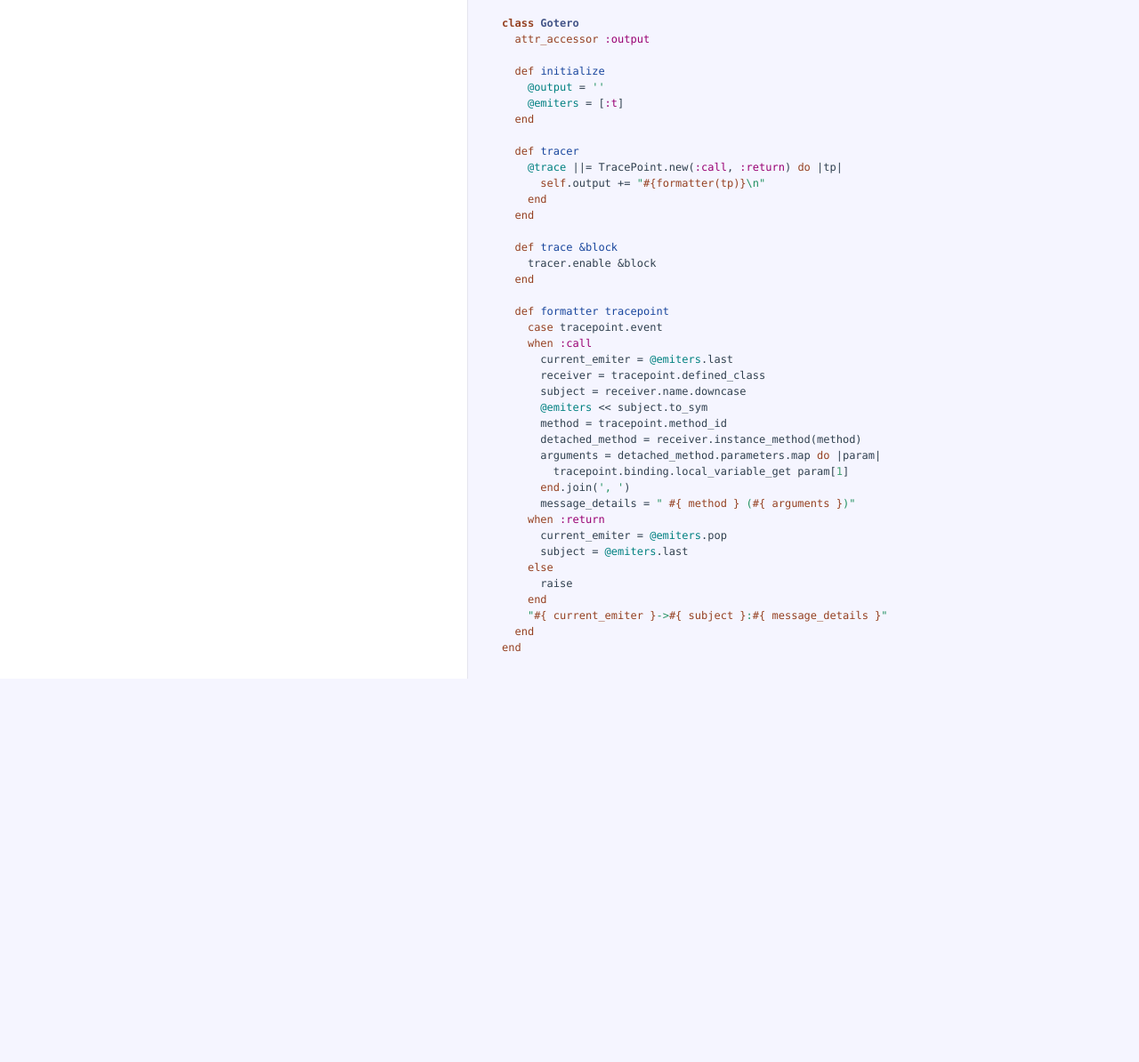
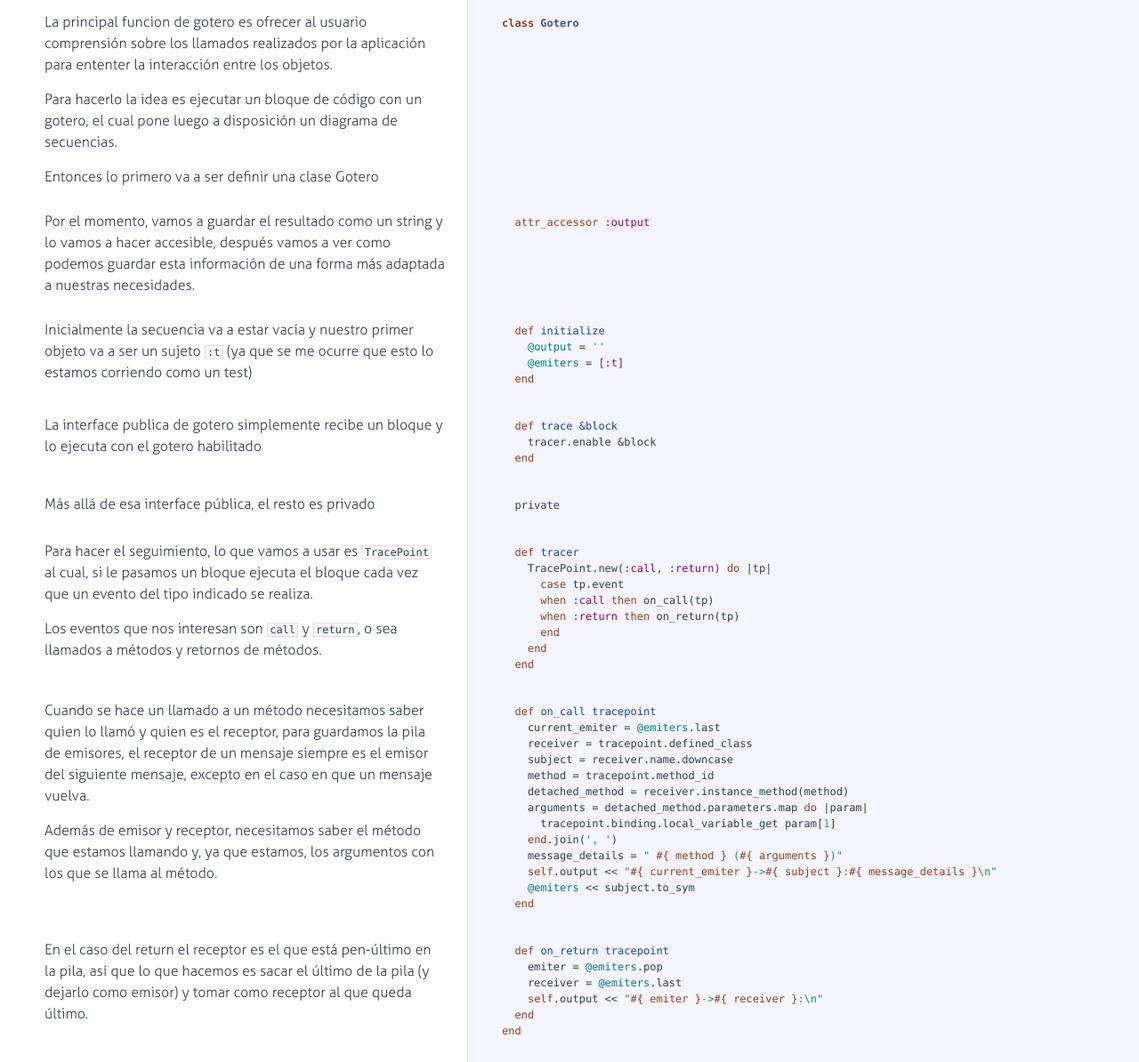
Before and after one commit to rubylit/gotero, a plain HTML site: page index.html in a window 1280 px wide. Shown: the part 95-1289 px from the top of the page at 89% size. Before the commit the page ends 858 px from the top, so only its background shows below. Drawn offline with Linux system fonts and the light colour scheme.

Commit message:
Add documentation.

```diff
--- a/index.html
+++ b/index.html
@@ -27,47 +27,165 @@
               <div class="pilwrap ">
                 <a class="pilcrow" href="#section-1">&#182;</a>
               </div>
+              <p>La principal funcion de gotero es ofrecer al usuario comprensión sobre los
+llamados realizados por la aplicación para ententer la interacción entre los
+objetos.</p>
+<p>Para hacerlo la idea es ejecutar un bloque de código con un gotero, el cual
+pone luego a disposición un diagrama de secuencias.</p>
+<p>Entonces lo primero va a ser definir una clase Gotero</p>
 
             </div>
 
-            <div class="content"><div class='highlight'><pre><span class="hljs-class"><span class="hljs-keyword">class</span> <span class="hljs-title">Gotero</span></span>
-  <span class="hljs-keyword">attr_accessor</span> <span class="hljs-symbol">:output</span>
+            <div class="content"><div class='highlight'><pre>
+<span class="hljs-class"><span class="hljs-keyword">class</span> <span class="hljs-title">Gotero</span></span></pre></div></div>
 
-  <span class="hljs-function"><span class="hljs-keyword">def</span> <span class="hljs-title">initialize</span></span>
+        </li>
+
+
+        <li id="section-2">
+            <div class="annotation">
+
+              <div class="pilwrap ">
+                <a class="pilcrow" href="#section-2">&#182;</a>
+              </div>
+              <p>Por el momento, vamos a guardar el resultado como un string y lo vamos a
+hacer accesible, después vamos a ver como podemos guardar esta información
+de una forma más adaptada a nuestras necesidades.</p>
+
+            </div>
+
+            <div class="content"><div class='highlight'><pre>  <span class="hljs-keyword">attr_accessor</span> <span class="hljs-symbol">:output</span></pre></div></div>
+
+        </li>
+
+
+        <li id="section-3">
+            <div class="annotation">
+
+              <div class="pilwrap ">
+                <a class="pilcrow" href="#section-3">&#182;</a>
+              </div>
+              <p>Inicialmente la secuencia va a estar vacía y nuestro primer objeto va a ser
+un sujeto <code>:t</code> (ya que se me ocurre que esto lo estamos corriendo como un
+test)</p>
+
+            </div>
+
+            <div class="content"><div class='highlight'><pre>  <span class="hljs-function"><span class="hljs-keyword">def</span> <span class="hljs-title">initialize</span></span>
     <span class="hljs-variable">@output</span> = <span class="hljs-string">''</span>
     <span class="hljs-variable">@emiters</span> = [<span class="hljs-symbol">:t</span>]
-  <span class="hljs-keyword">end</span>
+  <span class="hljs-keyword">end</span></pre></div></div>
 
-  <span class="hljs-function"><span class="hljs-keyword">def</span> <span class="hljs-title">tracer</span></span>
-    <span class="hljs-variable">@trace</span> ||= <span class="hljs-constant">TracePoint</span>.new(<span class="hljs-symbol">:call</span>, <span class="hljs-symbol">:return</span>) <span class="hljs-keyword">do</span> |tp|
-      <span class="hljs-keyword">self</span>.output += <span class="hljs-string">"<span class="hljs-subst">#{formatter(tp)}</span>\n"</span>
+        </li>
+
+
+        <li id="section-4">
+            <div class="annotation">
+
+              <div class="pilwrap ">
+                <a class="pilcrow" href="#section-4">&#182;</a>
+              </div>
+              <p>La interface publica de gotero simplemente recibe un bloque y lo ejecuta con
+el gotero habilitado</p>
+
+            </div>
+
+            <div class="content"><div class='highlight'><pre>  <span class="hljs-function"><span class="hljs-keyword">def</span> <span class="hljs-title">trace</span> <span class="hljs-title">&amp;</span><span class="hljs-title">block</span></span>
+    tracer.enable &amp;block
+  <span class="hljs-keyword">end</span></pre></div></div>
+
+        </li>
+
+
+        <li id="section-5">
+            <div class="annotation">
+
+              <div class="pilwrap ">
+                <a class="pilcrow" href="#section-5">&#182;</a>
+              </div>
+              <p>Más allá de esa interface pública, el resto es privado</p>
+
+            </div>
+
+            <div class="content"><div class='highlight'><pre>  private</pre></div></div>
+
+        </li>
+
+
+        <li id="section-6">
+            <div class="annotation">
+
+              <div class="pilwrap ">
+                <a class="pilcrow" href="#section-6">&#182;</a>
+              </div>
+              <p>Para hacer el seguimiento, lo que vamos a usar es <code>TracePoint</code> al cual, si
+le pasamos un bloque ejecuta el bloque cada vez que un evento del tipo
+indicado se realiza.</p>
+<p>Los eventos que nos interesan son <code>call</code> y <code>return</code>, o sea llamados a
+métodos y retornos de métodos.</p>
+
+            </div>
+
+            <div class="content"><div class='highlight'><pre>  <span class="hljs-function"><span class="hljs-keyword">def</span> <span class="hljs-title">tracer</span></span>
+    <span class="hljs-constant">TracePoint</span>.new(<span class="hljs-symbol">:call</span>, <span class="hljs-symbol">:return</span>) <span class="hljs-keyword">do</span> |tp|
+      <span class="hljs-keyword">case</span> tp.event
+      <span class="hljs-keyword">when</span> <span class="hljs-symbol">:call</span> <span class="hljs-keyword">then</span> on_call(tp)
+      <span class="hljs-keyword">when</span> <span class="hljs-symbol">:return</span> <span class="hljs-keyword">then</span> on_return(tp)
       <span class="hljs-keyword">end</span>
     <span class="hljs-keyword">end</span>
+  <span class="hljs-keyword">end</span></pre></div></div>
 
-  <span class="hljs-function"><span class="hljs-keyword">def</span> <span class="hljs-title">trace</span> <span class="hljs-title">&amp;</span><span class="hljs-title">block</span></span>
-    tracer.enable &amp;block
-  <span class="hljs-keyword">end</span>
+        </li>
 
-  <span class="hljs-function"><span class="hljs-keyword">def</span> <span class="hljs-title">formatter</span> <span class="hljs-title">tracepoint</span></span>
-    <span class="hljs-keyword">case</span> tracepoint.event
-    <span class="hljs-keyword">when</span> <span class="hljs-symbol">:call</span>
+
+        <li id="section-7">
+            <div class="annotation">
+
+              <div class="pilwrap ">
+                <a class="pilcrow" href="#section-7">&#182;</a>
+              </div>
+              <p>Cuando se hace un llamado a un método necesitamos saber quien lo llamó y
+quien es el receptor, para guardamos la pila de emisores, el receptor de un
+mensaje siempre es el emisor del siguiente mensaje, excepto en el caso en
+que un mensaje vuelva.</p>
+<p>Además de emisor y receptor, necesitamos saber el método que estamos
+llamando y, ya que estamos, los argumentos con los que se llama al método.</p>
+
+            </div>
+
+            <div class="content"><div class='highlight'><pre>  <span class="hljs-function"><span class="hljs-keyword">def</span> <span class="hljs-title">on_call</span> <span class="hljs-title">tracepoint</span></span>
     current_emiter = <span class="hljs-variable">@emiters</span>.last
     receiver = tracepoint.defined_class
     subject = receiver.name.downcase
-      <span class="hljs-variable">@emiters</span> &lt;&lt; subject.to_sym
     method = tracepoint.method_id
     detached_method = receiver.instance_method(method)
     arguments = detached_method.parameters.map <span class="hljs-keyword">do</span> |param|
       tracepoint.binding.local_variable_get param[<span class="hljs-number">1</span>]
     <span class="hljs-keyword">end</span>.join(<span class="hljs-string">', '</span>)
     message_details = <span class="hljs-string">" <span class="hljs-subst">#{ method }</span> (<span class="hljs-subst">#{ arguments }</span>)"</span>
-    <span class="hljs-keyword">when</span> <span class="hljs-symbol">:return</span>
-      current_emiter = <span class="hljs-variable">@emiters</span>.pop
-      subject = <span class="hljs-variable">@emiters</span>.last
-    <span class="hljs-keyword">else</span>
-      raise
-    <span class="hljs-keyword">end</span>
-    <span class="hljs-string">"<span class="hljs-subst">#{ current_emiter }</span>-&gt;<span class="hljs-subst">#{ subject }</span>:<span class="hljs-subst">#{ message_details }</span>"</span>
+    <span class="hljs-keyword">self</span>.output &lt;&lt; <span class="hljs-string">"<span class="hljs-subst">#{ current_emiter }</span>-&gt;<span class="hljs-subst">#{ subject }</span>:<span class="hljs-subst">#{ message_details }</span>\n"</span>
+    <span class="hljs-variable">@emiters</span> &lt;&lt; subject.to_sym
+  <span class="hljs-keyword">end</span></pre></div></div>
+
+        </li>
+
+
+        <li id="section-8">
+            <div class="annotation">
+
+              <div class="pilwrap ">
+                <a class="pilcrow" href="#section-8">&#182;</a>
+              </div>
+              <p>En el caso del return el receptor es el que está pen-último en la pila, así
+que lo que hacemos es sacar el último de la pila (y dejarlo como emisor) y
+tomar como receptor al que queda último.</p>
+
+            </div>
+
+            <div class="content"><div class='highlight'><pre>  <span class="hljs-function"><span class="hljs-keyword">def</span> <span class="hljs-title">on_return</span> <span class="hljs-title">tracepoint</span></span>
+    emiter = <span class="hljs-variable">@emiters</span>.pop
+    receiver = <span class="hljs-variable">@emiters</span>.last
+    <span class="hljs-keyword">self</span>.output &lt;&lt; <span class="hljs-string">"<span class="hljs-subst">#{ emiter }</span>-&gt;<span class="hljs-subst">#{ receiver }</span>:\n"</span>
   <span class="hljs-keyword">end</span>
 <span class="hljs-keyword">end</span></pre></div></div>
 
```
Lines whose indentation alone changed are shown as unchanged.
